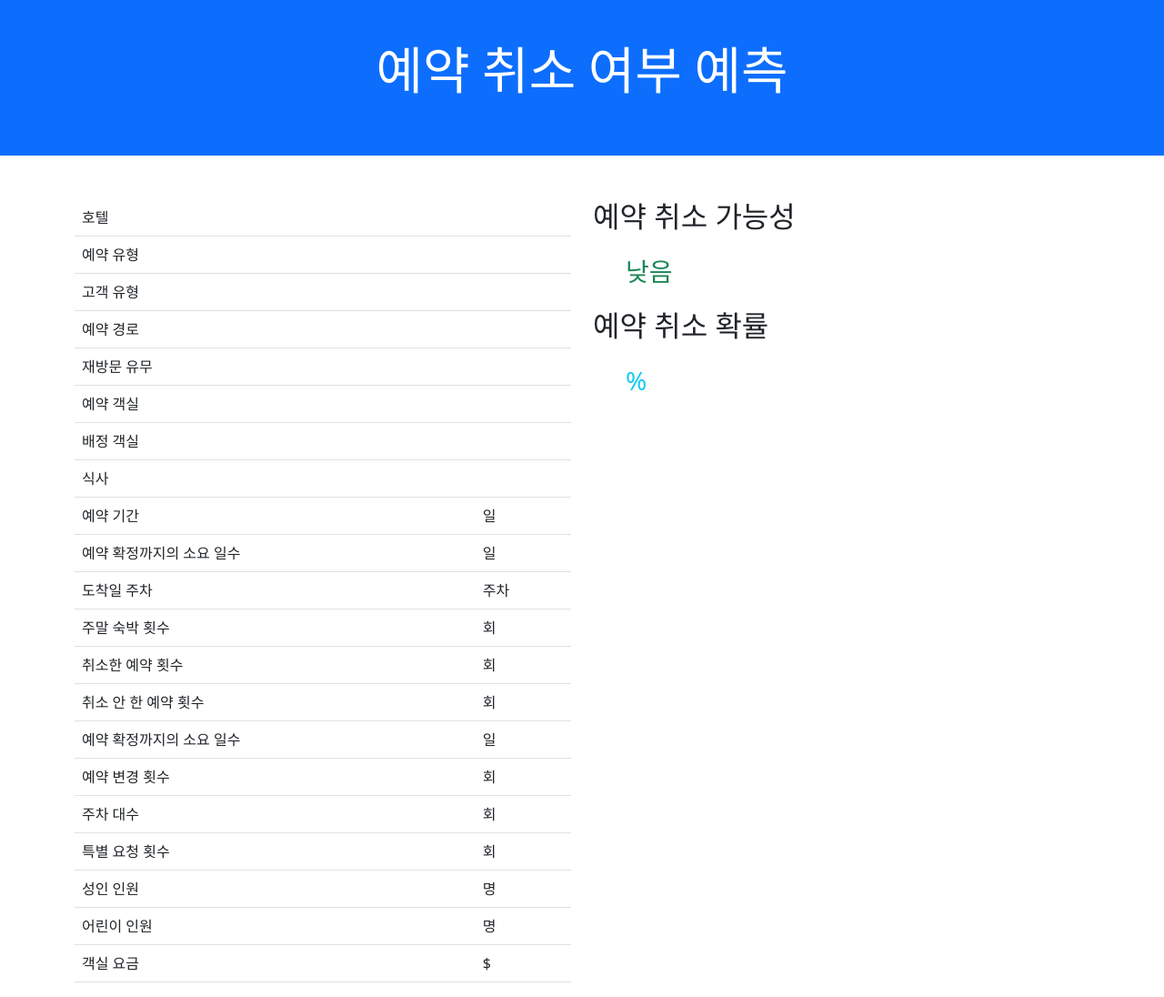
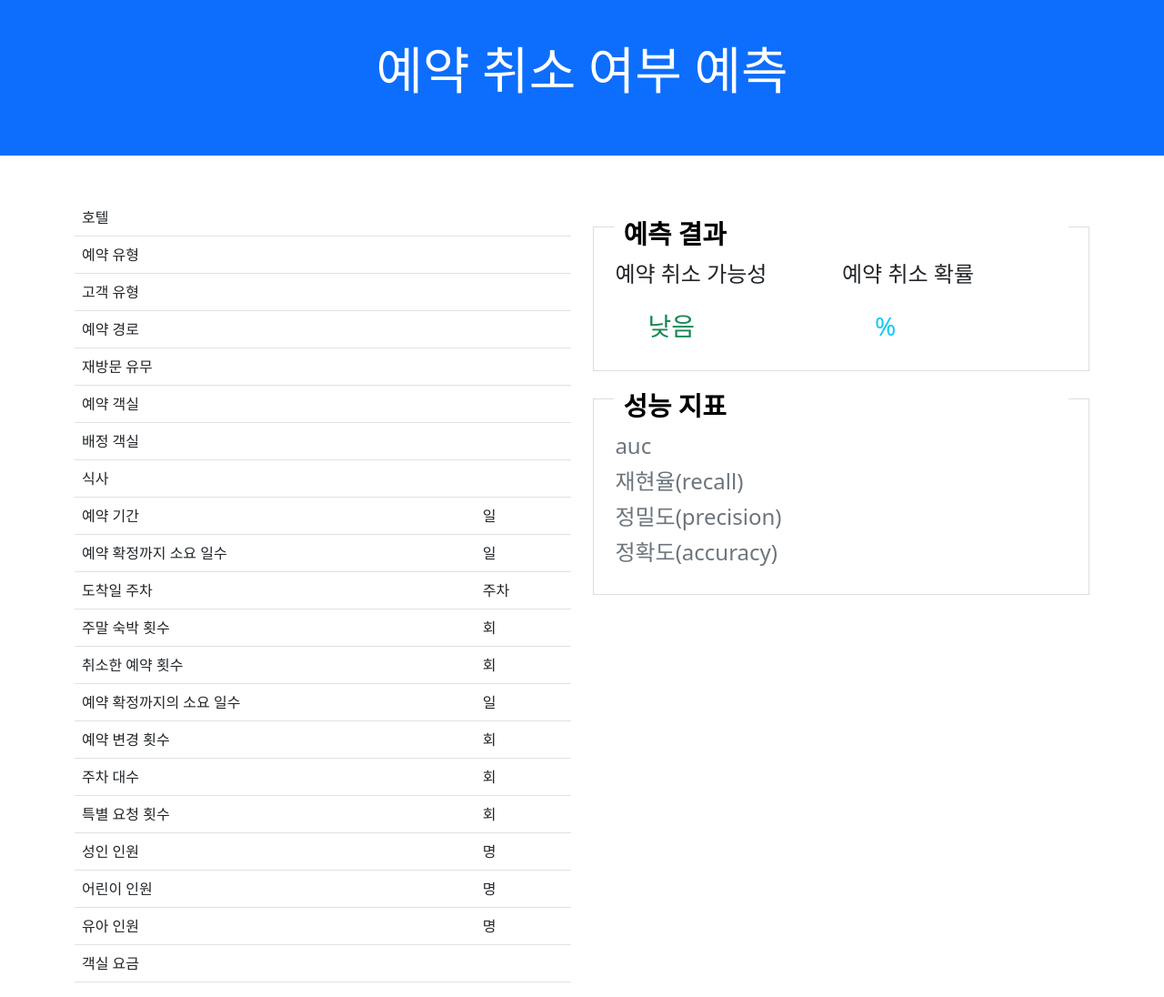
Before and after one commit to guri-tech/ML-Backend-Server, a FastAPI app: template add_data/templates/result.html in a window 1280 px wide. Shown: the whole page at 91% size. Run offline with FastAPI, Linux system fonts and the light colour scheme; the template is opened without the code that fills it, so the values that code supplies are empty; parts of the project's set-up code (start-up, migrations or seed data) failed here and were passed over.

Commit message:
[feat-23] feature 20개 선택 학습 모델
- flow를 전처리와 모델 학습을 하나로 묶은 것과 분리한 것으로 구분
- flow마다 label을 부여하여 agent를 생성
- => 전처리와 모델을 분리한 것은 잘 작동이 되나 묶은 것은 에러 발생 중
- => 이상하게도 삭제한 컬럼까지 전처리하여 predict할 때 에러 발생시킴
- 전처리와 모델 학습을 분리한 flow는 mlflow default experiment에 저장
- prefect cloud에서 잘 실행되고 schedule 지정하여 주기적 실행도 성공
- 사용자가 데이터를 입력하면 예측 결과와 확률, 모델 성능 지표 출력하는 화면 구현

ISSUE #23

```diff
--- a/add_data/main.py
+++ b/add_data/main.py
@@ -8,7 +8,7 @@ import sys, os
 
 sys.path.append(os.pardir)
 from schemas import HotelForm
-from predict import predict
+from predict import predict_preprocessor, predict_pipeline
 
 
 app = FastAPI()
@@ -25,10 +25,12 @@ async def root(request: Request):
 def addData(request: Request, form_data: HotelForm = Depends(HotelForm.as_form)):
     data = dict(form_data)
     df = pd.DataFrame([data])
-    pred, proba = predict(df)
+
+    pred, proba, metrics = predict_preprocessor(df)
     result = {"predict": pred, "proba": round(proba * 100, 1)}
     return templates.TemplateResponse(
-        "result.html", {"request": request, "form_data": data, "result": result}
+        "result.html",
+        {"request": request, "form_data": data, "result": result, "metrics": metrics},
     )
 
 
--- a/add_data/schemas.py
+++ b/add_data/schemas.py
@@ -48,10 +48,10 @@ class HotelForm(BaseModel):
     arrival_date_week_number: int = None
     stays_in_weekend_nights: int = None
     previous_cancellations: int = None
-    previous_bookings_not_canceled: int = None
     booking_changes: int = None
     required_car_parking_spaces: int = None
     total_of_special_requests: int = None
     adults: int = None
-    kids: int = None
+    children: int = None
+    babies: int = None
     adr: int = None
--- a/add_data/static/css/styles.css
+++ b/add_data/static/css/styles.css
@@ -1,3 +1,24 @@
 .hantitle {
     font-family: "Gothic A1";
 }
+
+fieldset.scheduler-border {
+  border: 1px groove #ddd !important;
+  padding: 0 1.4em 1.4em 1.4em !important;
+  margin: 1 0 1.5em 0 !important;
+  -webkit-box-shadow: 0px 0px 0px 0px #000;
+  box-shadow: 0px 0px 0px 0px #000;
+  margin-top: 30px !important;
+  width: 40%;
+}
+
+legend.scheduler-border {
+    font-size: 1.8em !important;
+    font-weight: bold !important;
+    text-align: left !important;
+    padding: 0 10px;
+    border-bottom: none;
+    margin-top: -15px;
+    background-color: white;
+    color: black;
+  }
--- a/add_data/templates/result.html
+++ b/add_data/templates/result.html
@@ -35,29 +35,46 @@
           {% set meal = {"BB":"숙박 & 조식", "HB":"조식 & (중식 or 석식)", "FB":"조식 & 중식 & 석식", "SC":"고객 준비", "Undefined":"불포함"}  %}
           {{meal[form_data["meal"]]}}</td></tr>
         <tr><td>예약 기간</td><td>{{form_data["lead_time"]}}일</td></tr>
-        <tr><td>예약 확정까지의 소요 일수</td><td>{{form_data["days_in_waiting_list"]}}일</td></tr>
+        <tr><td>예약 확정까지 소요 일수</td><td>{{form_data["days_in_waiting_list"]}}일</td></tr>
         <tr><td>도착일 주차</td><td>{{form_data["arrival_date_week_number"]}}주차</td></tr>
         <tr><td>주말 숙박 횟수</td><td>{{form_data["stays_in_weekend_nights"]}}회</td></tr>
         <tr><td>취소한 예약 횟수</td><td>{{form_data["previous_cancellations"]}}회</td></tr>
-        <tr><td>취소 안 한 예약 횟수</td><td>{{form_data["previous_bookings_not_canceled"]}}회</td></tr>
         <tr><td>예약 확정까지의 소요 일수</td><td>{{form_data["days_in_waiting_list"]}}일</td></tr>
         <tr><td>예약 변경 횟수</td><td>{{form_data["booking_changes"]}}회</td></tr>
         <tr><td>주차 대수</td><td>{{form_data["required_car_parking_spaces"]}}회</td></tr>
         <tr><td>특별 요청 횟수</td><td>{{form_data["total_of_special_requests"]}}회</td></tr>
         <tr><td>성인 인원</td><td>{{form_data["adults"]}}명</td></tr>
-        <tr><td>어린이 인원</td><td>{{form_data["kids"]}}명</td></tr>
-        <tr><td>객실 요금</td><td>${{form_data["adr"]}}</td></tr>
+        <tr><td>어린이 인원</td><td>{{form_data["children"]}}명</td></tr>
+        <tr><td>유아 인원</td><td>{{form_data["babies"]}}명</td></tr>
+        <tr><td>객실 요금</td><td>{{form_data["adr"]}}</td></tr>
       </table>
     </div>
     <div class="col">
-      <h2 class="mb-4">예약 취소 가능성</h2>
-      {% if result["predict"] == 1 %}
-        <p class="container-sm ms-4 h3 text-danger">높음</p>
-      {% else %}
-        <p class="container-sm ms-4 h3 text-success">낮음</p>
-      {% endif %}
-        <h2 class="mt-4 mb-4">예약 취소 확률</h2>
-        <p class="container-sm ms-4 h3 text-info">{{ result["proba"] }}%</p>
+      <fieldset class="scheduler-border w-100">
+        <legend class="scheduler-border">예측 결과</legend>
+        <table class="w-100">
+          <tr>
+            <td class="w-50"><h4 class="mb-4">예약 취소 가능성</h4></td><td><h4 class="mb-4">예약 취소 확률</h4></td>
+          </tr>
+          <tr>
+            <td class="w-50">{% if result["predict"] == 1 %}
+              <p class="container-sm ms-4 h2 text-danger">높음</p>
+            {% else %}
+              <p class="container-sm ms-4 h3 text-success">낮음</p>
+            {% endif %}</td>
+            <td><p class="container-sm ms-4 h3 text-info">{{ result["proba"] }}%</p></td>
+          </tr>
+        </table>
+      </fieldset>
+      <fieldset class="scheduler-border w-100 mt-4">
+          <legend class="scheduler-border">성능 지표</legend>
+          <table class="w-100">
+            <tr><td class="w-50 text-secondary"><h4 class="text-secondary">auc</h4></td><td><h4 class="text-secondary">{{metrics["auc"] | round(4)}}</h4></td></tr>
+            <tr><td class="w-50 text-secondary"><h4 class="text-secondary">재현율(recall)</h4></td><td><h4 class="text-secondary">{{metrics["test recall"] | round(4)}}</h4></td></tr>
+            <tr><td class="w-50 text-secondary"><h4 class="text-secondary">정밀도(precision)</h4></td><td><h4 class="text-secondary">{{metrics["test precision"] | round(4)}}</h4></td></tr>
+            <tr><td class="w-50 text-secondary"><h4 class="text-secondary">정확도(accuracy)</h4></td><td><h4 class="text-secondary">{{metrics["test accuracy"] | round(4)}}</h4></td></tr>
+          </table>
+      </fieldset>
     </div>
   </div>
 </div>
```
Also changed, not shown: add_data/predict.py (+27 -9 lines), add_data/tasks.py (+37 -33 lines), add_data/templates/index.html (+9 -10 lines), add_data/train_flow.py (+14 -6 lines).
